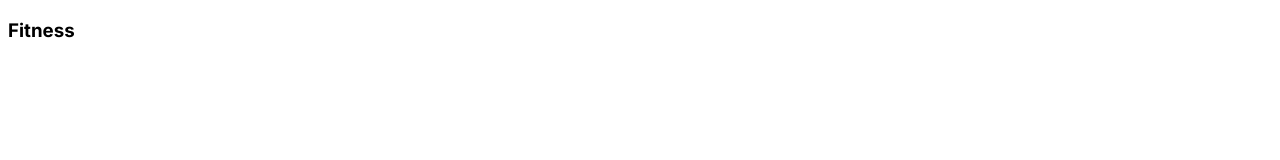
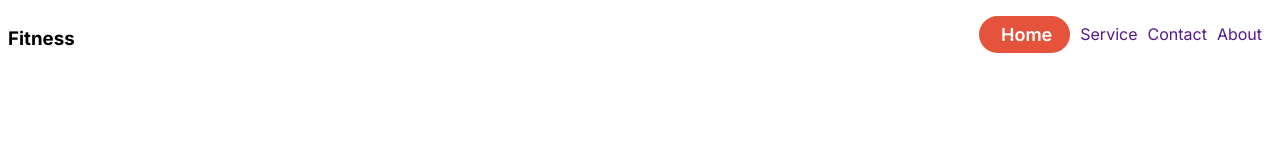
Before and after one commit to RUMANBHUYAN/Batch10A2, a plain HTML site: page index.htm in a window 1280 px wide. Drawn offline with Linux system fonts and the light colour scheme.

Commit message:
home button designed

```diff
--- a/index.htm
+++ b/index.htm
@@ -1,19 +1,32 @@
 <!DOCTYPE html>
 <html lang="en">
-<head>
-    <meta charset="UTF-8">
-    <meta name="viewport" content="width=device-width, initial-scale=1.0">
+  <head>
+    <meta charset="UTF-8" />
+    <meta name="viewport" content="width=device-width, initial-scale=1.0" />
     <title>Fitness</title>
-    <link rel="stylesheet" href="style.css">
-</head>
+    <link rel="stylesheet" href="style.css" />
+  </head>
 
-<body class="inter-font">
-    <nav class="navbar">
+  <body class="inter-font">
+    <header class="">
+      <nav class="navbar display-flex">
         <h3 class="brand">Fitness</h3>
-
-
-
-    </nav>
-
-</body>
+        <ul class="nav-link display-flex">
+          <li class="nav-item text-color">
+            <a href="" class="nav-link home-btn">Home</a>
+          </li>
+          <li class="nav-item text-color">
+            <a href="" class="nav-link">Service</a>
+          </li>
+          <li class="nav-item text-color">
+            <a href="" class="nav-link">Contact</a>
+          </li>
+          <li class="nav-item text-color">
+            <a href="" class="nav-link">About</a>
+          </li>
+        </ul>
+      </nav>
+      <div class="banner"></div>
+    </header>
+  </body>
 </html>
--- a/style.css
+++ b/style.css
@@ -10,3 +10,42 @@
   font-variation-settings:
     "slnt" 0;
 }
+/* shared style */
+.display-flex{
+    display: flex;
+}
+.text-color{
+    color: #FFFFFF;
+}
+.bg-linear-grad{
+    background-color: linear-gradient(180.00deg,
+    rgb(17, 17, 17),rgba(109, 107, 107, 0) 100%);
+
+}
+
+/* navbar styled */
+.navbar{
+    justify-content: space-between;
+}
+
+.nav-item{
+    list-style: none;
+    margin-right: 10px;
+
+
+}
+.nav-link{
+    text-decoration: none;
+
+}
+.home-btn{
+    color: #FFFFFF;
+   font-size: 18px;
+   font-weight: 600;
+   row height: 22px;
+    justify-content: center;
+    align-items: center;
+    padding: 8px 18px 8px 22px;
+    background-color:#E6533C;
+    border-radius: 20px;
+}
```
